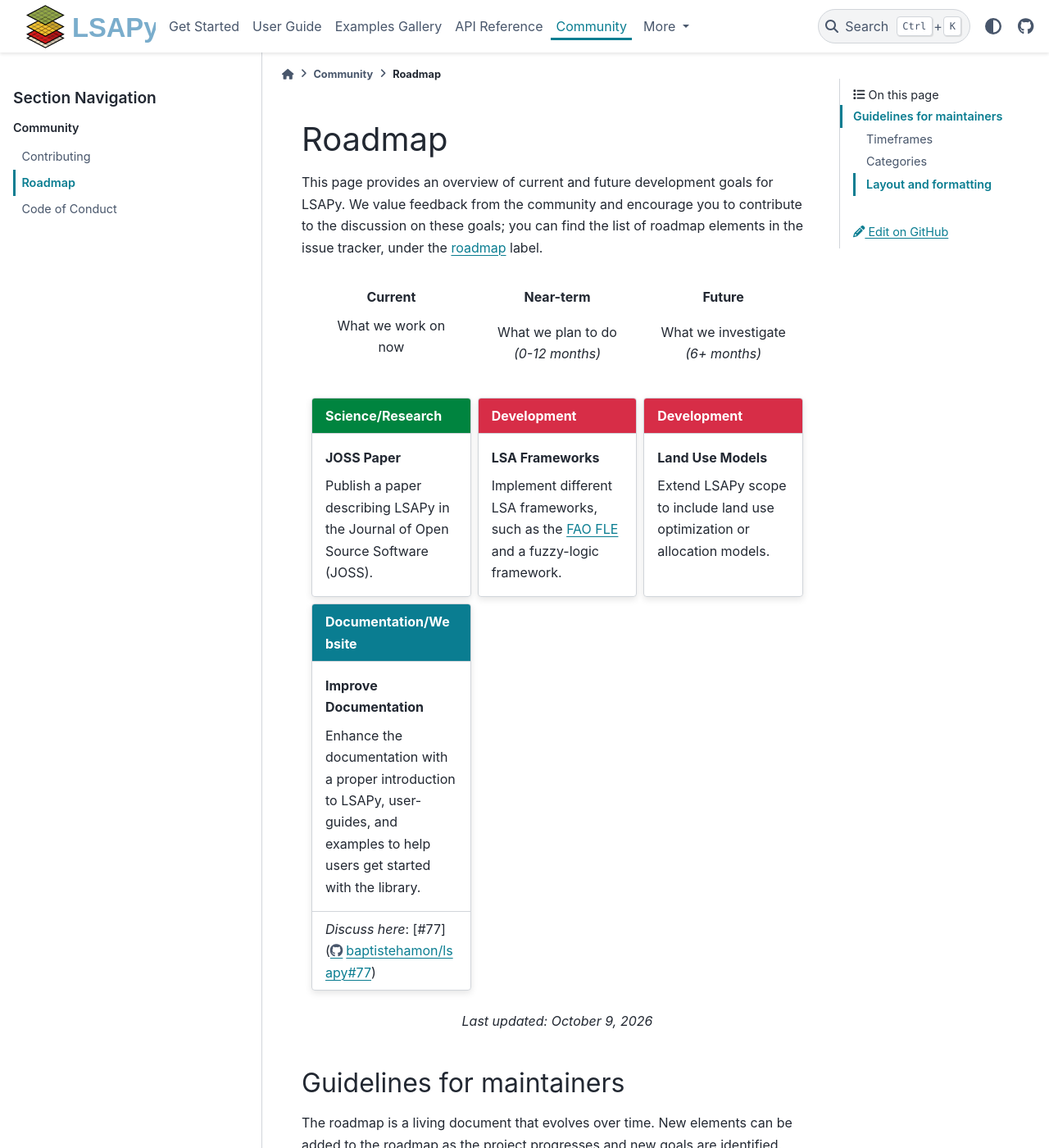
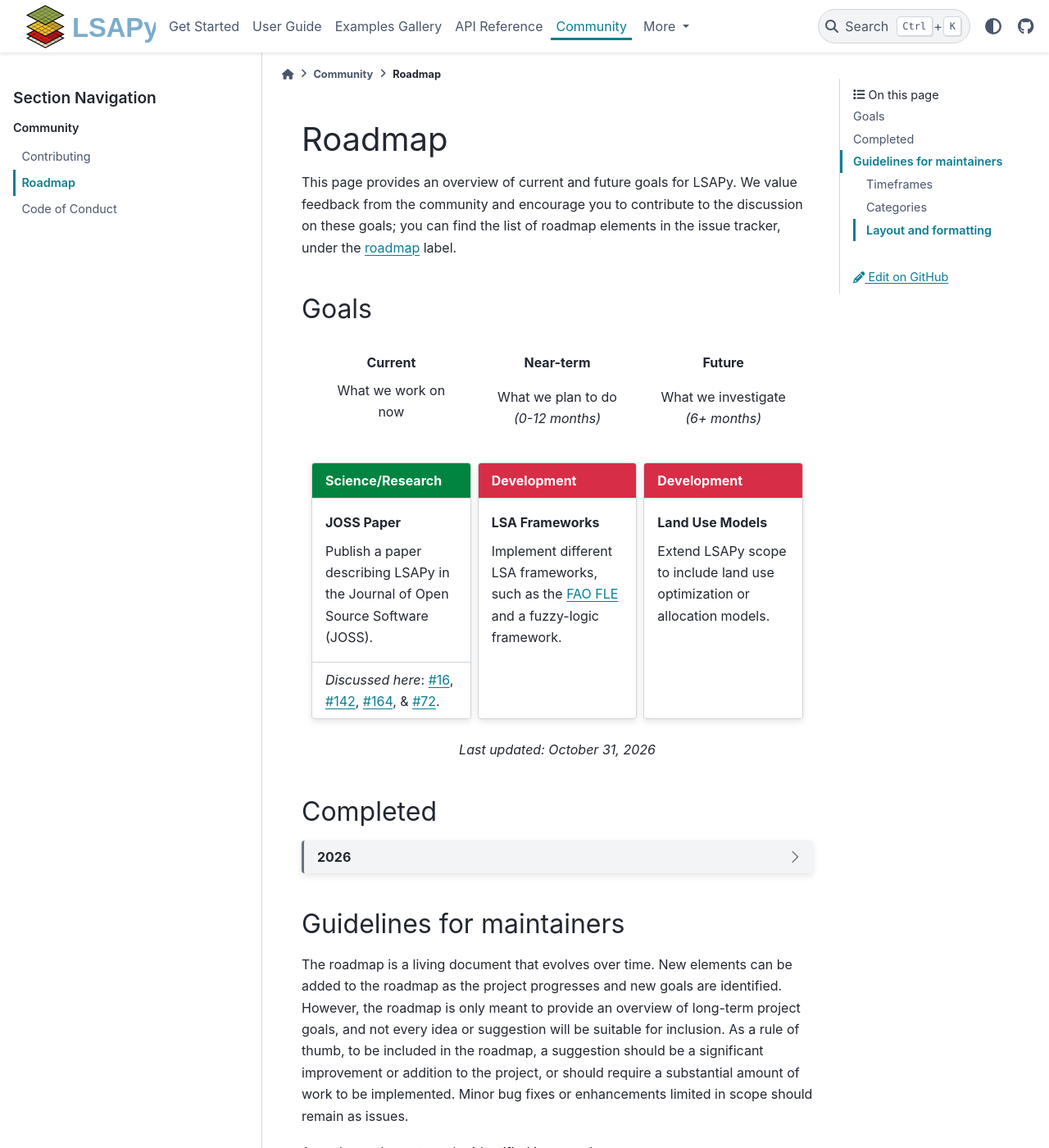
Before and after one commit to baptistehamon/lsapy, a Sphinx documentation site: the page built from docs/roadmap.rst, in a window 1280 px wide and 1400 px high. Shown: the whole window at 82% size. Built offline with Sphinx 7.4.7 and the PyData theme 0.15.4, drawn with Linux system fonts in a browser that asks for light colours.

Commit message:
Make improve documentation goals as completed in roadmap

```diff
--- a/docs/roadmap.rst
+++ b/docs/roadmap.rst
@@ -4,12 +4,14 @@
 .. The layout is inspired by the Zenodo roadmap
 .. https://about.zenodo.org/roadmap/
 
-This page provides an overview of current and future development goals for LSAPy. We value feedback from the community and
+This page provides an overview of current and future goals for LSAPy. We value feedback from the community and
 encourage you to contribute to the discussion on these goals; you can find the list of roadmap elements in the issue tracker,
 under the `roadmap`_ label.
 
 .. _roadmap: https://github.com/baptistehamon/lsapy/issues?q=is%3Aissue+state%3Aopen+label%3Aroadmap
 
+Goals
+-----
 
 .. grid:: 3
     :gutter: 2
@@ -47,6 +49,9 @@
         **Science/Research**
         ^^^
         Publish a paper describing LSAPy in the Journal of Open Source Software (JOSS).
+        +++
+        *Discussed here*: `#16 <https://github.com/baptistehamon/lsapy/issues/16>`_, `#142 <https://github.com/baptistehamon/lsapy/issues/142>`_,
+        `#164 <https://github.com/baptistehamon/lsapy/issues/164>`_, & `#72 <https://github.com/baptistehamon/lsapy/issues/72>`_.
 
     .. grid-item-card:: LSA Frameworks
         :class-header: sd-bg-danger sd-text-white
@@ -62,19 +67,28 @@
         ^^^
         Extend LSAPy scope to include land use optimization or allocation models.
 
-    .. grid-item-card:: Improve Documentation
-        :class-header: sd-bg-primary sd-text-white
-
-        **Documentation/Website**
-        ^^^
-        Enhance the documentation with a proper introduction to LSAPy, user-guides, and examples to help users get started with the library.
-        +++
-        *Discuss here*: [#77](https://github.com/baptistehamon/lsapy/issues/77)
-
 
 .. div:: sd-text-center sd-font-italic
 
-    Last updated: October 9, 2026
+    Last updated: October 31, 2026
+
+Completed
+---------
+
+.. dropdown:: 2026
+
+    .. grid:: 2
+        :gutter: 2
+
+        .. grid-item-card:: Improve Documentation
+            :class-header: sd-bg-primary sd-text-white
+
+            **Documentation/Website**
+            ^^^
+            Enhanced the documentation with a proper introduction to LSAPy, user-guides,
+            and examples to help users get started with the library.
+            +++
+            *Discussed here*: `#77 <https://github.com/baptistehamon/lsapy/issues/77>`_
 
 
 Guidelines for maintainers
```
